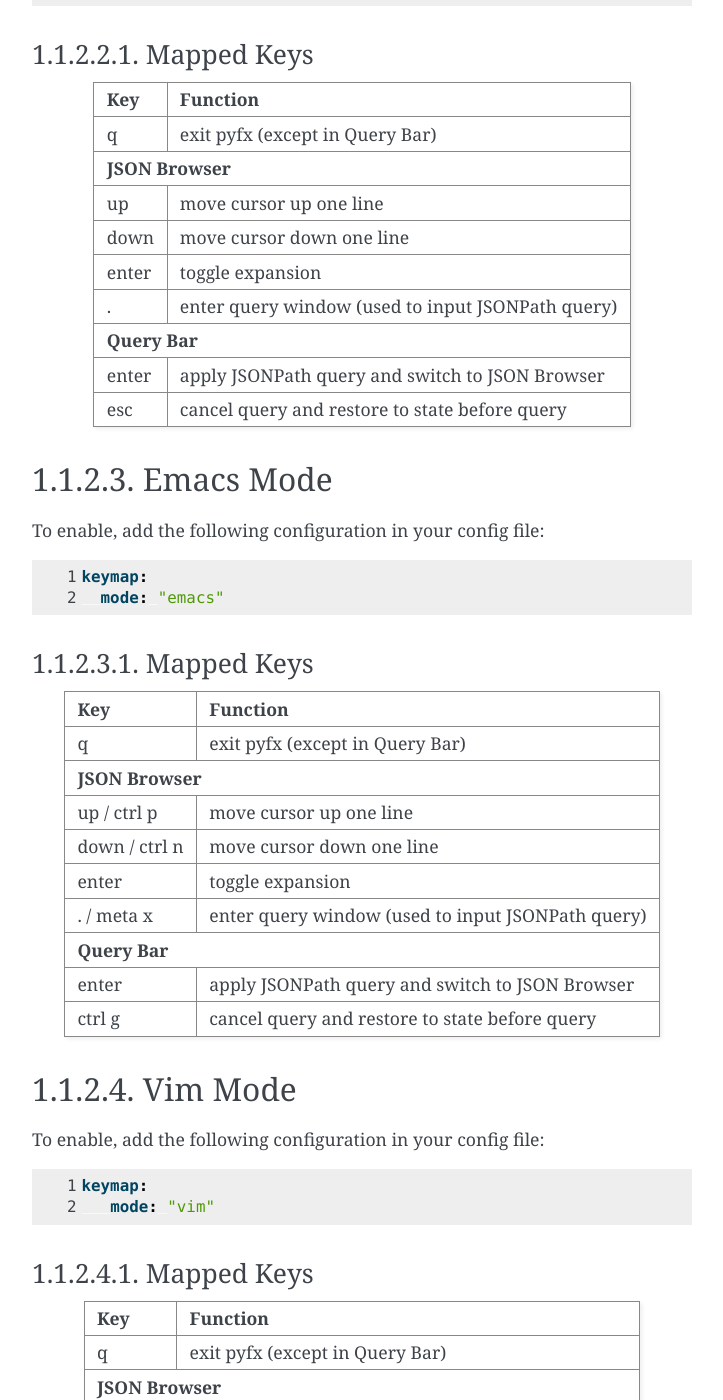
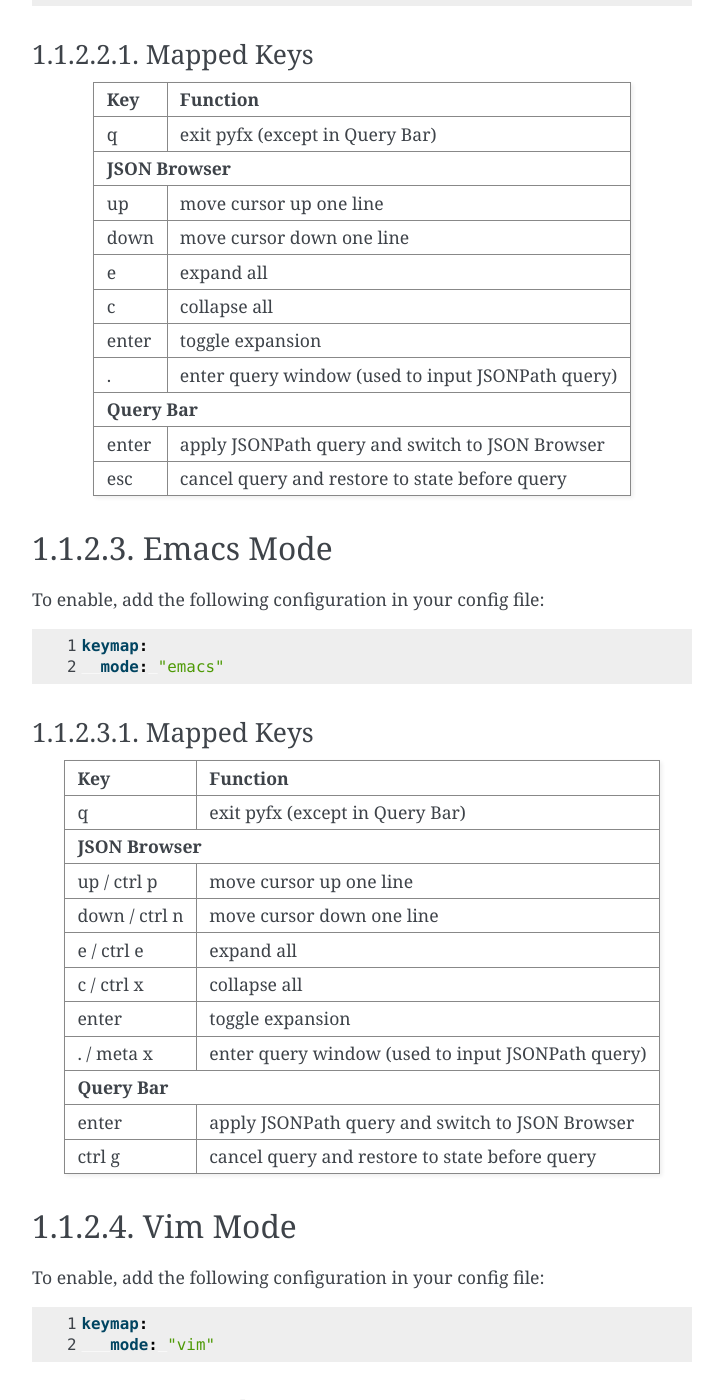
Before and after one commit to cielong/pyfx, a Sphinx documentation site: the page built from docs/configuration/keymap.rst, in a window 1280 px wide and 1400 px high, scrolled down 914 px. Shown: the whole window, without its empty margins (388-1111 px from the left). Built offline with Sphinx 7.4.7, drawn with Linux system fonts in a browser that asks for light colours; the version number could not be read and is left out; some of the changed text lies outside the part shown.

Commit message:
update changelog and docs

```diff
--- a/docs/configuration/keymap.rst
+++ b/docs/configuration/keymap.rst
@@ -46,6 +46,10 @@
 +------------------+---------------------------------------------------+
 | down             | move cursor down one line                         |
 +------------------+---------------------------------------------------+
+| e                | expand all                                        |
++------------------+---------------------------------------------------+
+| c                | collapse all                                      |
++------------------+---------------------------------------------------+
 | enter            | toggle expansion                                  |
 +------------------+---------------------------------------------------+
 | .                | enter query window (used to input JSONPath query) |
@@ -80,6 +84,10 @@
 | up / ctrl p      | move cursor up one line                           |
 +------------------+---------------------------------------------------+
 | down / ctrl n    | move cursor down one line                         |
++------------------+---------------------------------------------------+
+| e / ctrl e       | expand all                                        |
++------------------+---------------------------------------------------+
+| c / ctrl x       | collapse all                                      |
 +------------------+---------------------------------------------------+
 | enter            | toggle expansion                                  |
 +------------------+---------------------------------------------------+
@@ -116,6 +124,10 @@
 +------------------+---------------------------------------------------+
 | down / j         | move cursor down one line                         |
 +------------------+---------------------------------------------------+
+| e                | expand all                                        |
++------------------+---------------------------------------------------+
+| c                | collapse all                                      |
++------------------+---------------------------------------------------+
 | enter            | toggle expansion                                  |
 +------------------+---------------------------------------------------+
 | . / :            | enter query window (used to input JSONPath query) |
```
Also changed, not shown: CHANGELOG.md (+3 -0 lines).
